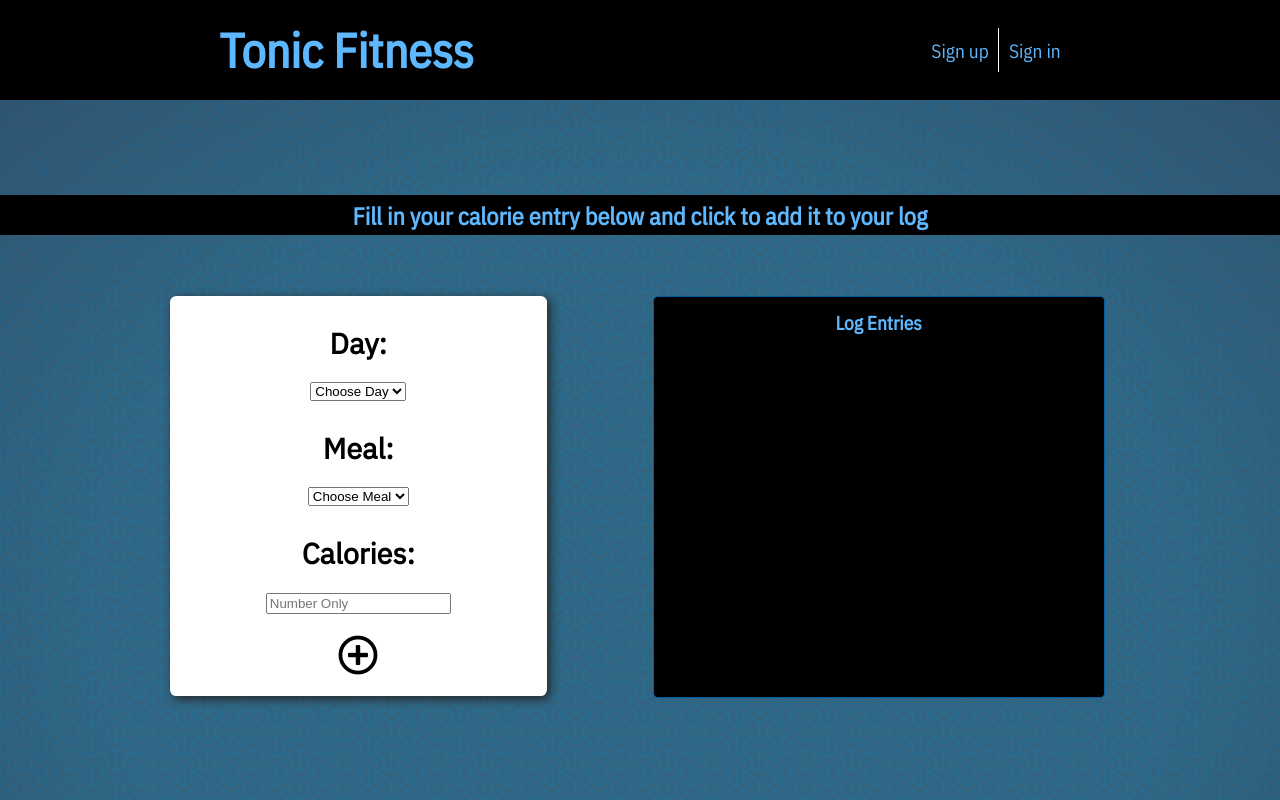
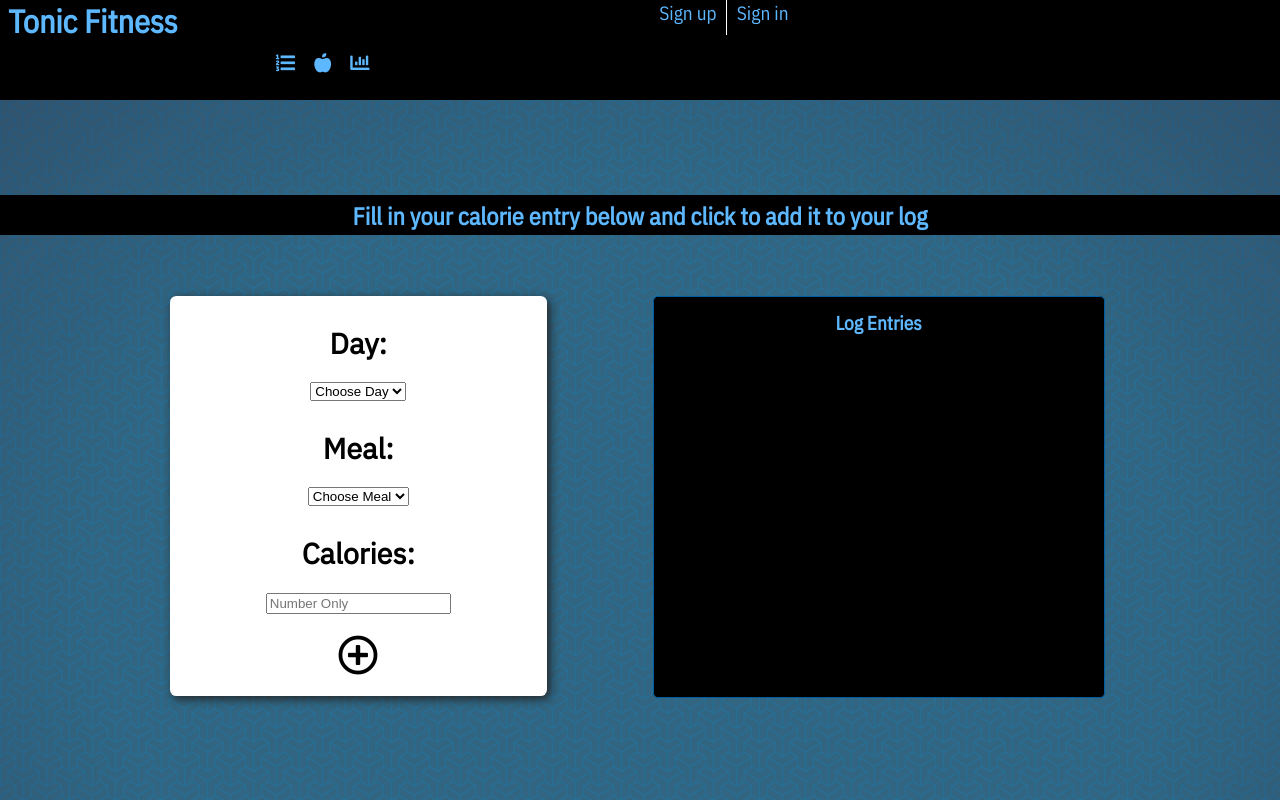
Before and after one commit to chingu-voyages/geckos-project-11, a React (Create React App) app in the folder tonic-fitness/: page /log in a window 1280 px wide. Shown: the top 800 px of the page. Built offline with nearby package versions, Linux system fonts and the light colour scheme.

Commit message:
Added icons to Nav, getting layout set

```diff
--- a/tonic-fitness/src/components/Nav.js
+++ b/tonic-fitness/src/components/Nav.js
@@ -5,10 +5,22 @@ const Nav = (props) => {
   return (
     <nav id="nav-container">
       <header id="header">
-        <Link to="/">
-          <h1 id="icon">Tonic Fitness</h1>
+        <Link to="/"
+              className="top-left-title">
+          <h1 className="title">Tonic Fitness</h1>
         </Link>
-        {/* Ternary to display Login options if no user logged in or Welcome {name} is user is signed in */
+        <section className="icons">
+          <Link to="/goals">
+            <i className="fas fa-list-ol link-icons"></i>
+          </Link>
+          <Link to="/log">
+            <i className="fas fa-apple-alt link-icons"></i>
+          </Link>
+          <Link to="/results">
+            <i className="fas fa-chart-bar link-icons"></i>
+          </Link>
+        </section>
+        {/* Ternary to display Login options if no user logged in or Welcome {name} if user is signed in */
           (!props.currentUser) ?
           (<div id="top-right-of-nav" className="login">
             <Link to="/login/signup"
--- a/tonic-fitness/src/stylesheets/Nav.scss
+++ b/tonic-fitness/src/stylesheets/Nav.scss
@@ -10,20 +10,45 @@
   width: 100%;
   background-color: #000;
   box-shadow: 0 2px 15px #000;
+  color: $color-primary;
 
   #header {
-    display: flex;
-    flex-flow: row nowrap;
-    justify-content: space-around;
-    align-items: center;
+    display: grid;
+    grid-template-columns: [c1] 5px [c2] 1fr [c3] 1fr [c5] 5px [c6];
+    grid-template-rows: [r1] 2fr [r2] 1fr [r3];
+    grid-gap: 0.2em;
     width: 100%;
     max-height: 100%;
   }
 
-  #icon {
+  .top-left-title {
+    grid-column: c2 / c3;
+    grid-row: r1 / r2;
+  }
+
+  .title {
+    padding: 0;
+    margin: 0;
     font-size: 2em;
     color: $color-primary;
     font-family: $font-header;
+  }
+
+  .icons {
+    grid-column: c2 / c3;
+    grid-row: r2 / r3;
+    width: 100%;
+    font-size: 1.2em;
+    text-align: center;
+  }
+
+  .link-icons {
+    padding: 0 0.5em;
+  }
+
+  #top-right-of-nav {
+    grid-column: c3 / c4;
+    grid-row: r1 / r3;
   }
 
   .login {
@@ -74,7 +99,7 @@
 
 #nav-container {
 
-  #icon {
+  #title {
     font-size: 3em;
   }
 
```
